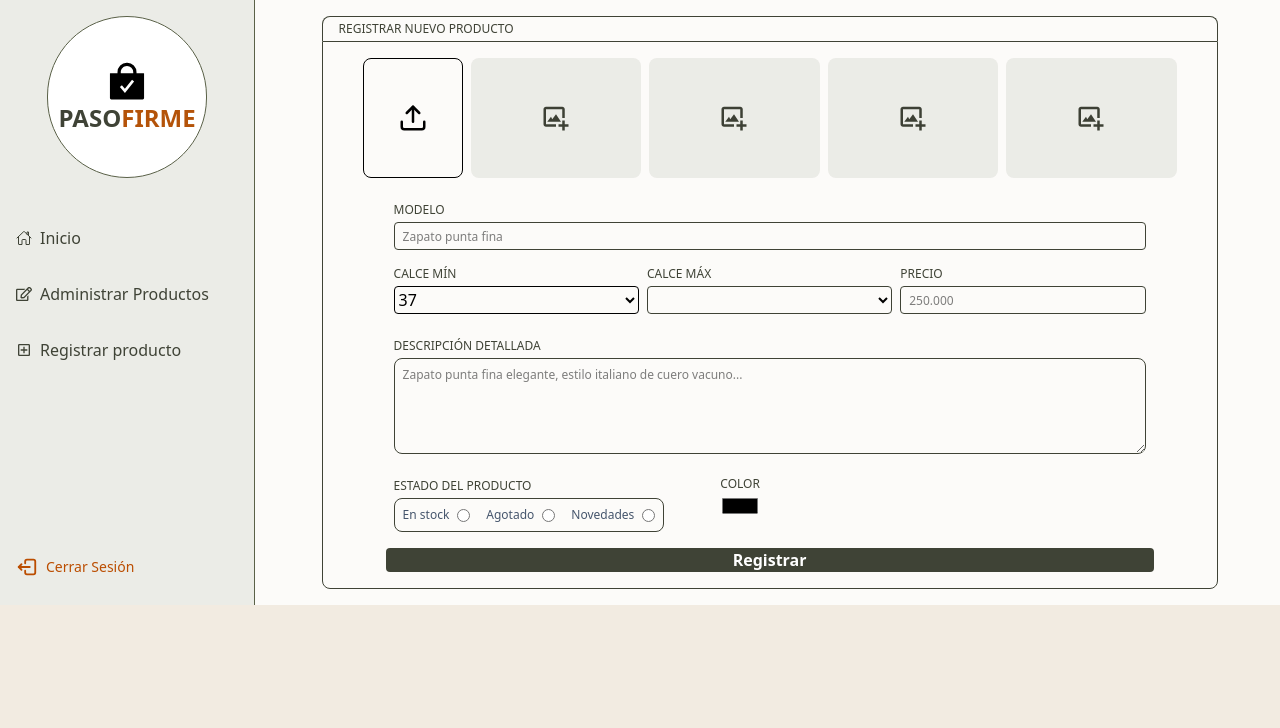
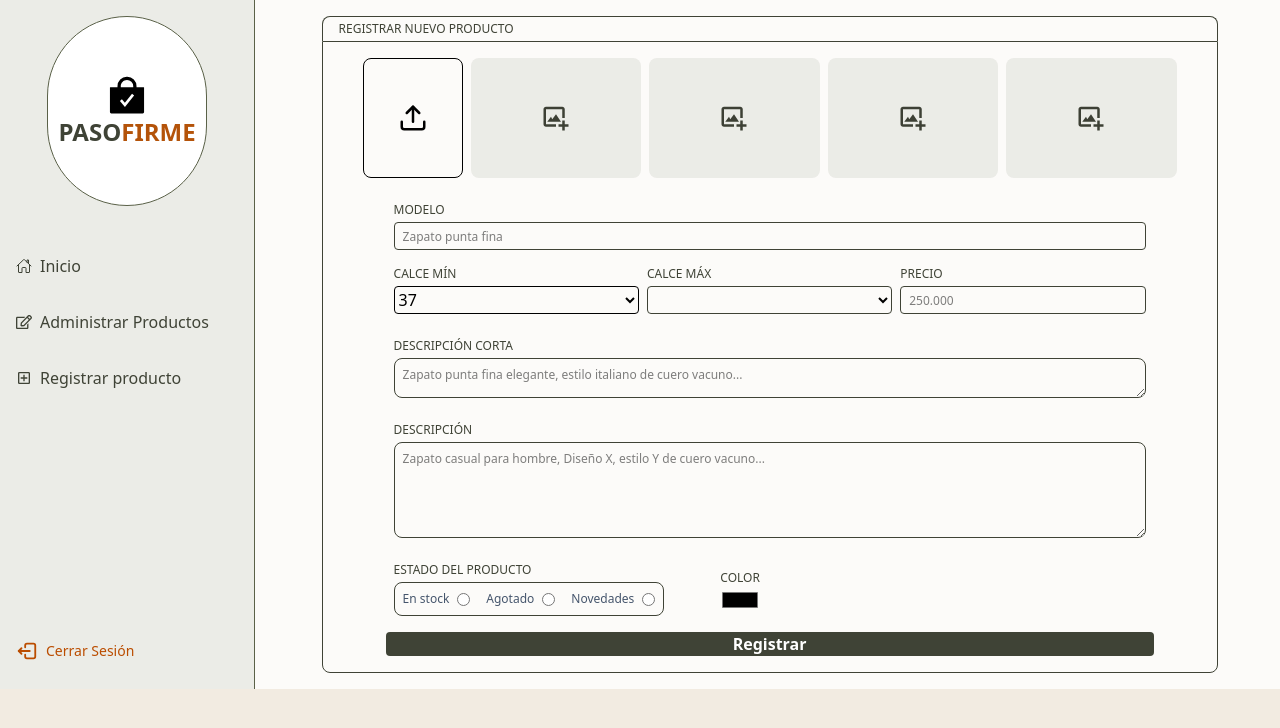
Before and after one commit to DPachinik/PasoFirme, a React (Vite) app: page /dashboard/new in a window 1280 px wide. Shown: the top 728 px of the page. Built offline with nearby package versions, Linux system fonts and the light colour scheme; no server answers; sample sign-in values are in the browser's storage.

Commit message:
feat:agregar campo para descripción breve del producto

```diff
--- a/src/pages/dashboard/new/index.tsx
+++ b/src/pages/dashboard/new/index.tsx
@@ -18,6 +18,7 @@ const schema = z.object({
     modelo:z.string().trim().nonempty('campo obligatorio'),
     calceMin:z.string().trim().nonempty('campo obligatorio'),
     calceMax:z.string().trim().optional(),
+    descripcionCorta:z.string().trim().nonempty('campo obligatorio'),
     descripcion:z.string().trim().nonempty('campo obligatorio'),
     color:z.string().nonempty('campo obligatorio'),
     precio:z.string().trim().nonempty('campo obligatorio'),
@@ -67,13 +68,14 @@ export function New(){
         })
 
         addDoc(collection(db, 'shoes'),{
-            modelo:data.modelo,
+            modelo:data.modelo.trim().toUpperCase(),
             calceMin:data.calceMin,
             calceMax:data.calceMax,
             precio:data.precio,
             estado:data.estado,
             color:data.color,
             descripcion:data.descripcion,
+            descripcionCorta:data.descripcionCorta,
             created: new Date(),
             uid:uid,
             imagenes:shoesListImage,
@@ -270,9 +272,9 @@ export function New(){
                             </div>
 
                             <div className=' w-full px-2 rounded-lg flex flex-col gap-1 py-2'>
-                                <p className={labelStyle}>DESCRIPCIÓN DETALLADA</p>
+                                <p className={labelStyle}>DESCRIPCIÓN CORTA </p>
                                 <textarea
-                                className=" w-full max-w-3xl text-xs border border-[#3F4336] h-24 outline-none px-2 pt-2 rounded-lg"
+                                className=" w-full max-w-3xl text-xs border border-[#3F4336] h-10 outline-none px-2 pt-2 rounded-lg"
                                 id="description"
                                 {...register('descripcion')}
                                 name="descripcion"
@@ -280,7 +282,18 @@ export function New(){
                                 />
                             </div>
 
-                            <div className="flex gap-12">
+                            <div className=' w-full px-2 rounded-lg flex flex-col gap-1 py-2'>
+                                <p className={labelStyle}>DESCRIPCIÓN</p>
+                                <textarea
+                                className=" w-full max-w-3xl text-xs border border-[#3F4336] h-24 outline-none px-2 pt-2 rounded-lg"
+                                id="descripcionCorta"
+                                {...register('descripcionCorta')}
+                                name="descripcion"
+                                placeholder="Zapato casual para hombre, Diseño X, estilo Y de cuero vacuno... "
+                                />
+                            </div>
+
+                            <div className="flex gap-12 items-center">
                                 <div className=" p-2 rounded-lg">
                                     <p className={labelStyle}>ESTADO DEL PRODUCTO</p>
                                     <div className="flex gap-4 border border-[#3F4336] w-fit p-2 rounded-lg mt-1 text-slate-600 text-xs">
--- a/src/pages/home/index.tsx
+++ b/src/pages/home/index.tsx
@@ -17,6 +17,7 @@ export interface ProductsProps{
     color:string;
     estado:string;
     descripcion:string;
+    descripcionCorta:string;
     imagenes:ImageProps[];
 }
 
@@ -55,6 +56,7 @@ export function Home(){
                         precio:Number(product.data().precio),
                         color:product.data().color,
                         estado:product.data().estado,
+                        descripcionCorta:product.data().descripcionCorta,
                         descripcion:product.data(). descripcion,
                         imagenes:product.data().imagenes,
 
@@ -140,7 +142,7 @@ export function Home(){
                                     </div>
                                 </div>
 
-                                <div className='text-sm text-gray-600  mt-3'>{product.descripcion}</div>
+                                <div className='text-sm text-gray-600  mt-3'>{product.descripcionCorta}</div>
 
                                 <div className="flex h-full items-end justify-between  mb-4 ">
                                     <div className='flex flex-col'>
```
